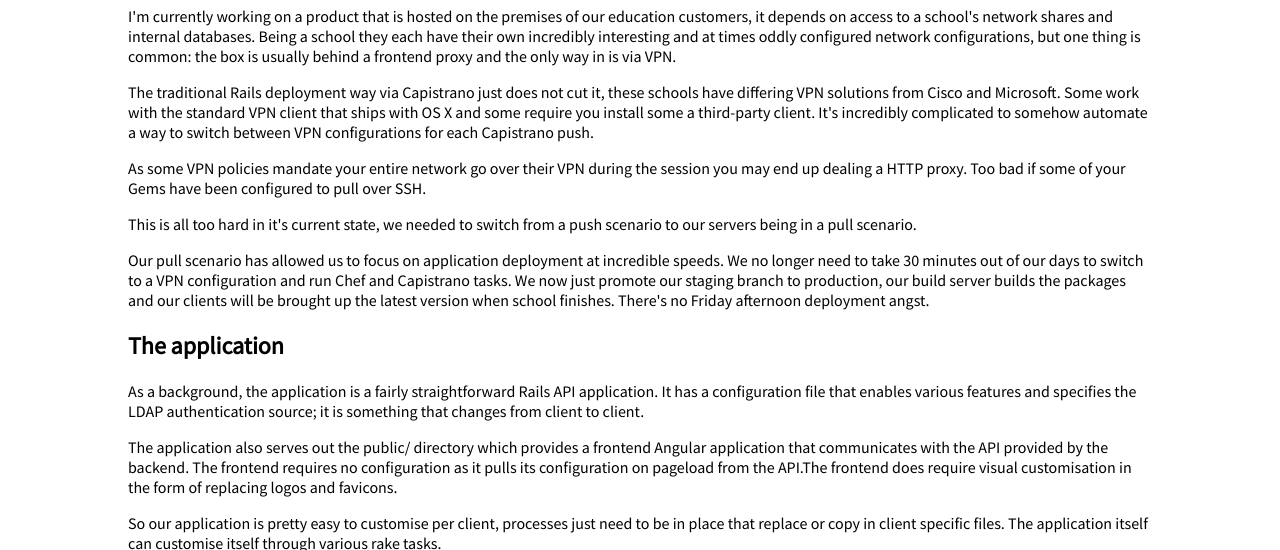
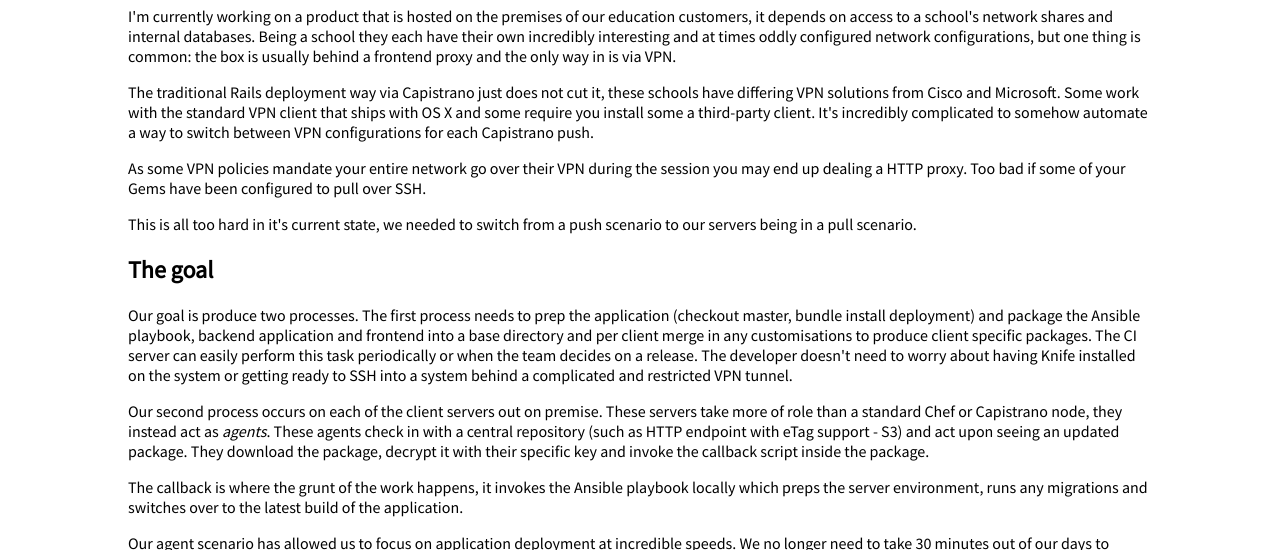
Before and after one commit to callumj/callumjcom, a website: page posts/painless_deployment_ansible.html in a window 1280 px wide. Shown: the part 250-800 px from the top of the page. Drawn offline with nearby package versions, Linux system fonts and the light colour scheme; files that its build step writes are made by us from their sources.

Commit message:
Goal overview

```diff
--- a/posts/painless_deployment_ansible.html
+++ b/posts/painless_deployment_ansible.html
@@ -24,8 +24,17 @@
         <p>As some VPN policies mandate your entire network go over their VPN during the session you may end up dealing a HTTP proxy. Too bad if some of your Gems have been configured to pull over SSH.</p>
 
         <p>This is all too hard in it's current state, we needed to switch from a push scenario to our servers being in a pull scenario.</p>
+      </div>
 
-        <p>Our pull scenario has allowed us to focus on application deployment at incredible speeds. We no longer need to take 30 minutes out of our days to switch to a VPN configuration and run Chef and Capistrano tasks. We now just promote our staging branch to production, our build server builds the packages and our clients will be brought up the latest version when school finishes. There's no Friday afternoon deployment angst.</p>
+      <div class="section">
+        <h2>The goal</h2>
+        <p>Our goal is produce two processes. The first process needs to prep the application (checkout master, bundle install deployment) and package the Ansible playbook, backend application and frontend into a base directory and per client merge in any customisations to produce client specific packages. The CI server can easily perform this task periodically or when the team decides on a release. The developer doesn't need to worry about having Knife installed on the system or getting ready to SSH into a system behind a complicated and restricted VPN tunnel.</p>
+
+        <p>Our second process occurs on each of the client servers out on premise. These servers take more of role than a standard Chef or Capistrano node, they instead act as <em>agents</em>. These agents check in with a central repository (such as HTTP endpoint with eTag support - S3) and act upon seeing an updated package. They download the package, decrypt it with their specific key and invoke the callback script inside the package.</p>
+
+        <p>The callback is where the grunt of the work happens, it invokes the Ansible playbook locally which preps the server environment, runs any migrations and switches over to the latest build of the application.</p>
+
+        <p>Our agent scenario has allowed us to focus on application deployment at incredible speeds. We no longer need to take 30 minutes out of our days to switch to a VPN configuration and run Chef and Capistrano tasks. We now just promote our staging branch to production, our build server builds the packages and our clients will be brought up the latest version when school finishes. There's no Friday afternoon deployment angst.</p>
       </div>
 
       <div class="section">
```
